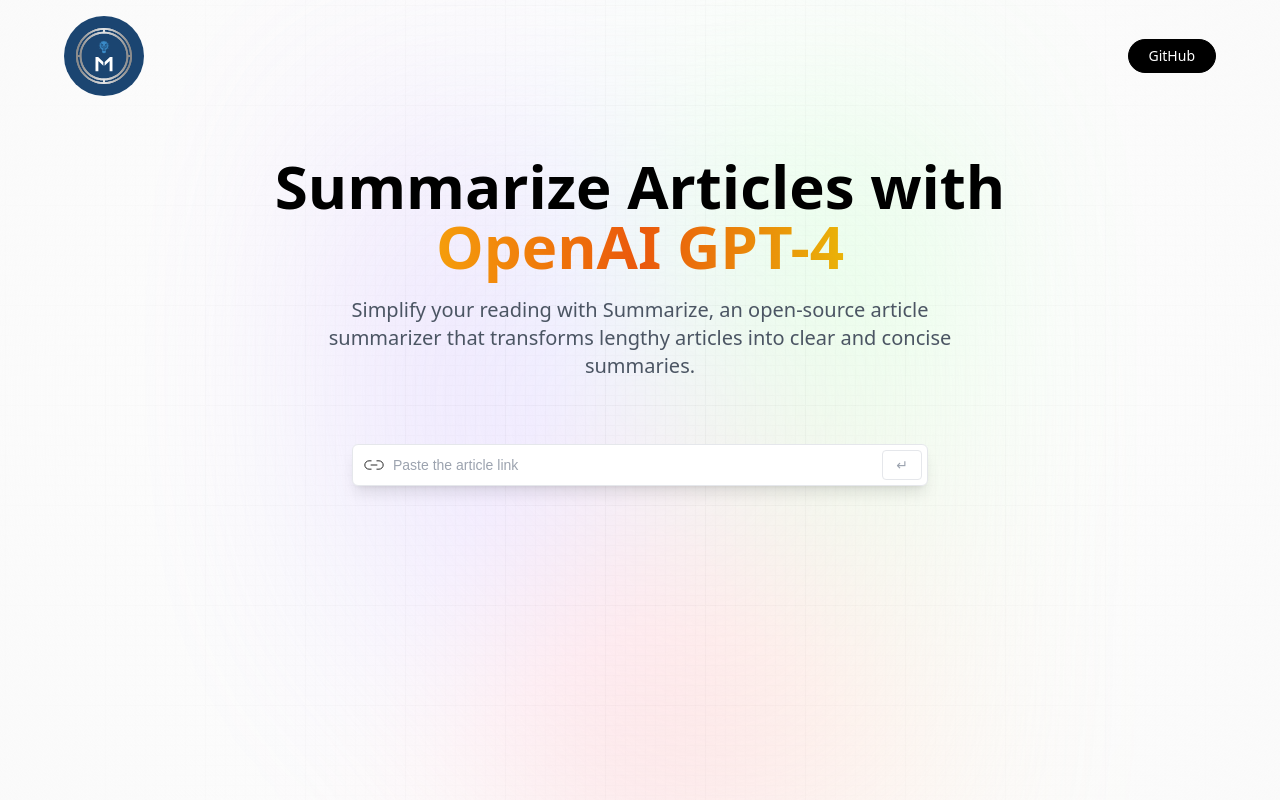
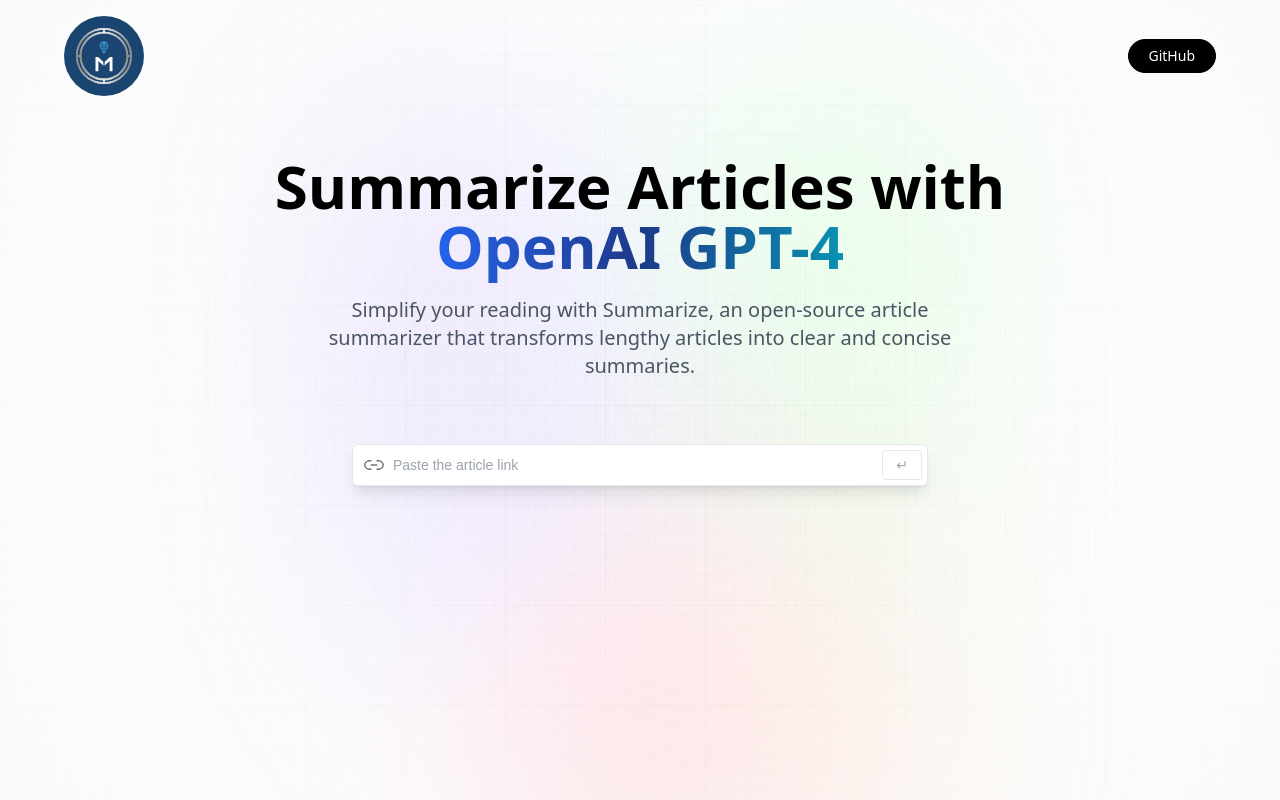
Before and after one commit to ngumartin/AI-Article-Summarizer, a React (Vite) app: page / in a window 1280 px wide. Built offline with nearby package versions, Linux system fonts and the light colour scheme; a web font is replaced by a local one.

Commit message:
Changed theme color, title gradient, and loading icon.

```diff
--- a/src/App.css
+++ b/src/App.css
@@ -108,7 +108,7 @@
 }
 
 .blue_gradient {
-  @apply font-black bg-gradient-to-r from-blue-600 to-cyan-600 bg-clip-text text-transparent;
+  @apply font-black bg-gradient-to-r from-blue-600 via-blue-900 to-cyan-600 bg-clip-text text-transparent;
 }
 
 .summary_box {
--- a/src/components/Demo.jsx
+++ b/src/components/Demo.jsx
@@ -127,7 +127,7 @@
             wrapperStyle={{}}
             wrapperClass="comment-wrapper"
             color="#fff"
-            backgroundColor="#ea8e0a"
+            backgroundColor="#1b4571"
         />
         ) : error ? (
         <p className="font-inter font-bold text-black text-center">
--- a/src/components/Hero.jsx
+++ b/src/components/Hero.jsx
@@ -15,7 +15,7 @@
         </nav>
         <h1 className='head_text'>
             Summarize Articles with <br className='max-md:hidden' />
-            <span className='orange_gradient'>OpenAI GPT-4</span>
+            <span className='blue_gradient'>OpenAI GPT-4</span>
         </h1>
         <h2 className='desc'>
             Simplify your reading with Summarize, an open-source article summarizer that transforms lengthy articles into clear and concise summaries.
```
